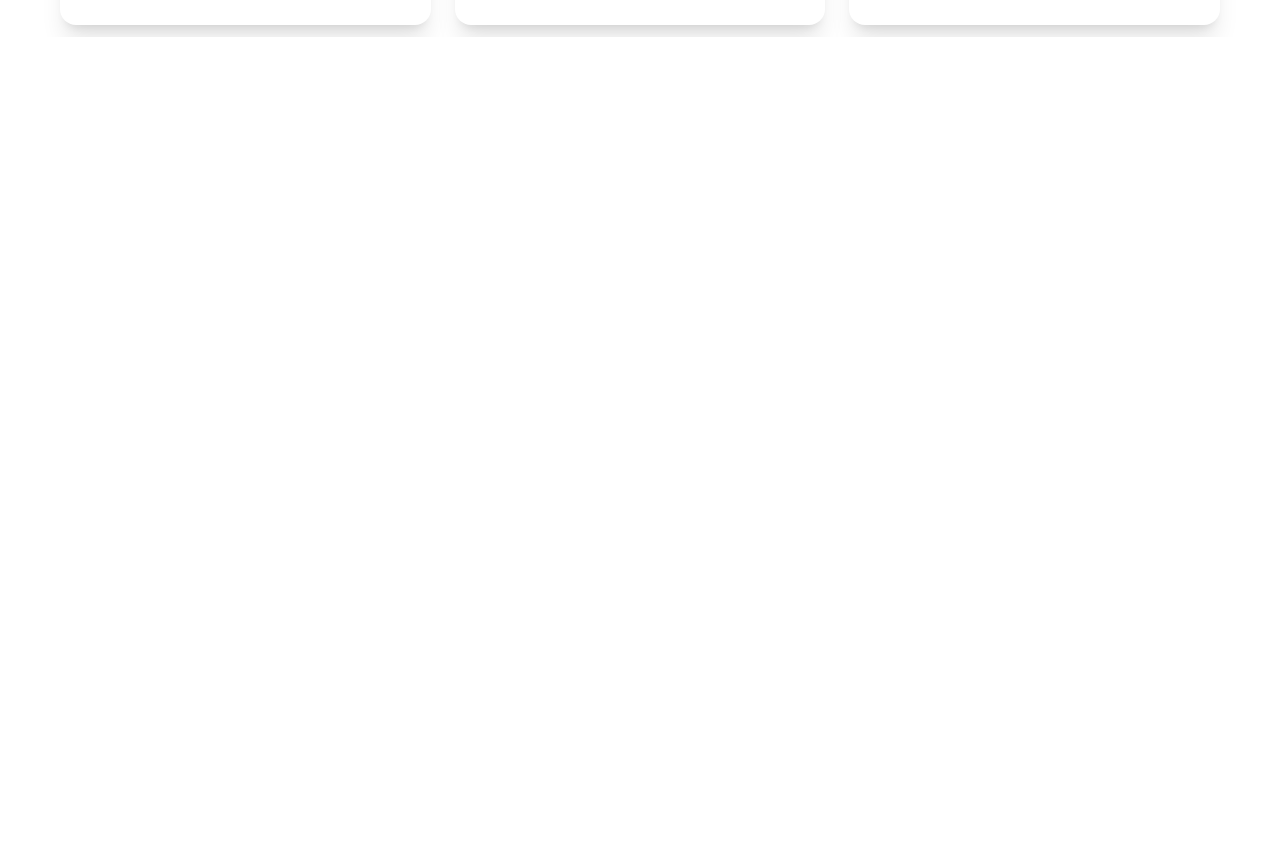
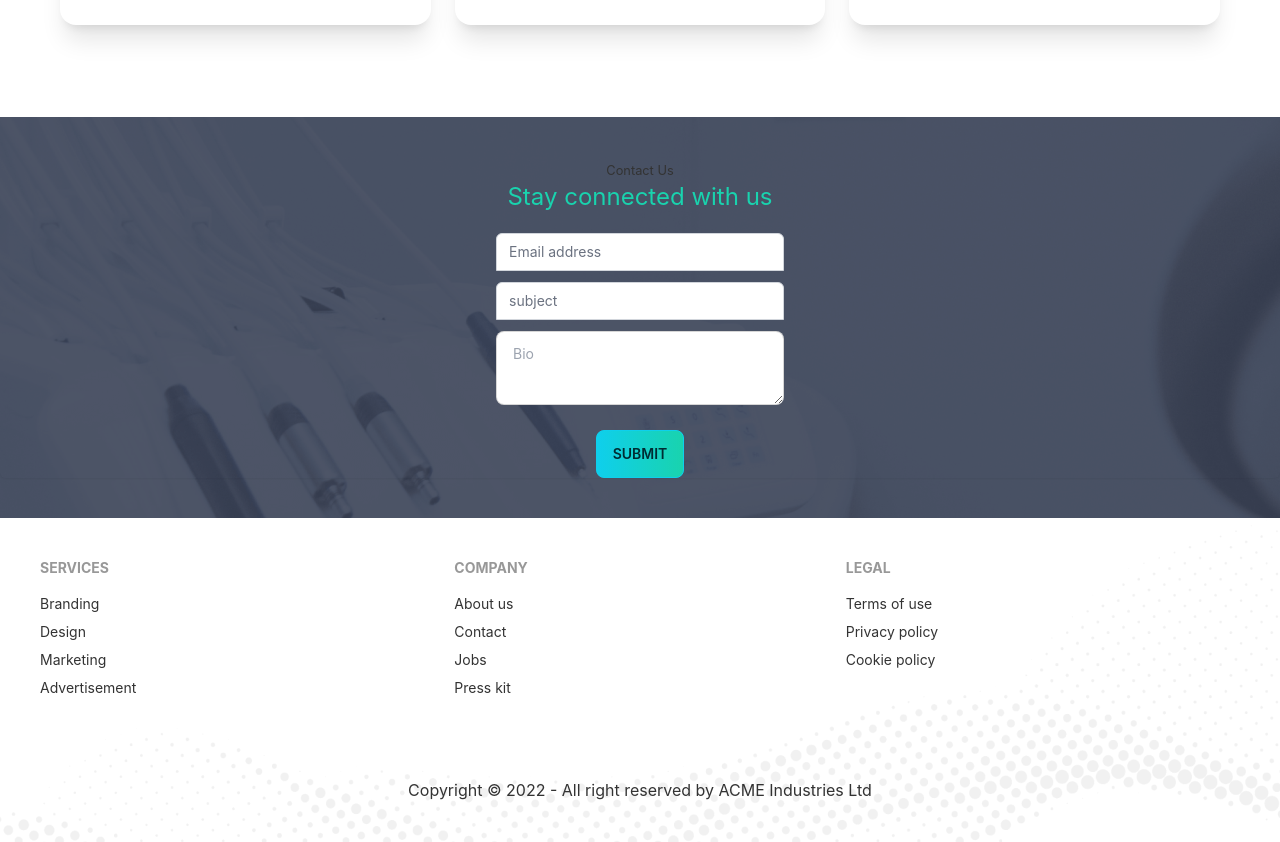
Before and after one commit to rezwanrahimr/Doctors-Portal, a React (Create React App) app: page / in a window 1280 px wide. Shown: the part 3150-3992 px from the top of the page. Before the commit the page ends 3187 px from the top, so only its background shows below. Built offline with nearby package versions, Linux system fonts and the light colour scheme.

Commit message:
footer added

```diff
--- a/src/App.js
+++ b/src/App.js
@@ -7,6 +7,7 @@ import Appointment from './components/Appointment/Appointment';
 import Reviews from './components/Reviews/Reviews';
 import ContactUs from './components/ContactUs/ContactUs';
 import Login from './components/Login/Login';
+import Footer from './components/Footer/Footer';
 
 function App() {
   return (
@@ -21,6 +22,7 @@ function App() {
        <Route path='/contactus' element={<ContactUs></ContactUs>}></Route>
        <Route path='/login' element={<Login></Login>}></Route>
      </Routes>
+     <Footer></Footer>
     </div>
   );
 }
--- /dev/null
+++ b/src/components/Contact/Contact.js
@@ -0,0 +1,50 @@
+import React from 'react';
+import backgroundImage from '../../assets/images/appointment.png'
+const Contact = () => {
+    return (
+        <div className='mt-20 pt-10 pb-10 ' style={{"backgroundImage":`url(${backgroundImage})`}}>
+           <div className='text-center '>
+               <small>Contact Us</small>
+               <h1 className='text-secondary text-2xl'>Stay connected with us</h1>
+           </div>
+
+           <div className="rounded-md shadow-sm -space-y-px  justify-center">
+              <div className='flex justify-center'>
+                <label htmlFor="email-address" className="sr-only">
+                  Email address
+                </label>
+                <input
+                  id="email-address"
+                  name="email"
+                  type="email"
+                  autoComplete="email"
+                  required
+                  className="appearance-none rounded-none relative block mt-5 w-72  px-3 py-2 border border-gray-300 placeholder-gray-500 text-gray-900 rounded-t-md focus:outline-none focus:ring-indigo-500 focus:border-indigo-500 focus:z-10 sm:text-sm"
+                  placeholder="Email address"
+                />
+              </div>
+              <div className='flex justify-center '>
+                <label htmlFor="text" className="sr-only">
+                  Subject
+                </label>
+                <input
+                  id="subject"
+                  name="subject"
+                  type="subject"
+                  autoComplete="subject"
+                  required
+                  className="appearance-none rounded-none w-72 relative block my-3  px-3 py-2 border border-gray-300 placeholder-gray-500 text-gray-900 rounded-t-md focus:outline-none focus:ring-indigo-500 focus:border-indigo-500 focus:z-10 sm:text-sm"
+                  placeholder="subject"
+                />
+              </div>
+              <textarea class="textarea textarea-bordered w-72" placeholder="Bio"></textarea>
+            <div>
+            <button className="btn btn-primary bg-gradient-to-r from-primary to-secondary mt-5">Submit</button>
+            </div>
+
+           </div>
+        </div>
+    );
+};
+
+export default Contact;
--- /dev/null
+++ b/src/components/Footer/Footer.js
@@ -0,0 +1,37 @@
+import React from 'react';
+import footer from '../../assets/images/footer.png'
+const Footer = () => {
+    return (
+
+        <footer class=" p-10" style={{ backgroundImage: `url(${footer})`, backgroundSize: "cover" }} >
+            <div className='footer'>
+            <div>
+                <span class="footer-title">Services</span>
+                <a class="link link-hover">Branding</a>
+                <a class="link link-hover">Design</a>
+                <a class="link link-hover">Marketing</a>
+                <a class="link link-hover">Advertisement</a>
+            </div>
+            <div>
+                <span class="footer-title">Company</span>
+                <a class="link link-hover">About us</a>
+                <a class="link link-hover">Contact</a>
+                <a class="link link-hover">Jobs</a>
+                <a class="link link-hover">Press kit</a>
+            </div>
+            <div>
+                <span class="footer-title">Legal</span>
+                <a class="link link-hover">Terms of use</a>
+                <a class="link link-hover">Privacy policy</a>
+                <a class="link link-hover">Cookie policy</a>
+            </div>
+            </div>
+            <div className='mt-20'>
+                <p>Copyright © 2022 - All right reserved by ACME Industries Ltd</p>
+            </div>
+        </footer>
+
+    );
+};
+
+export default Footer;
--- a/src/components/Home/Home.js
+++ b/src/components/Home/Home.js
@@ -2,6 +2,7 @@ import React from 'react';
 import Appoinment from '../Appoinment/Appoinment';
 import Banner from '../Banner/Banner';
 import Care from '../Care/Care';
+import Contact from '../Contact/Contact';
 import Info from '../Info/Info';
 import Service from '../Service/Service';
 import Tastomonial from '../Tastomonial/Tastomonial';
@@ -15,6 +16,7 @@ const Home = () => {
             <Care></Care>
             <Appoinment></Appoinment>
             <Tastomonial></Tastomonial>
+            <Contact></Contact>
         </div>
     );
 };
```
